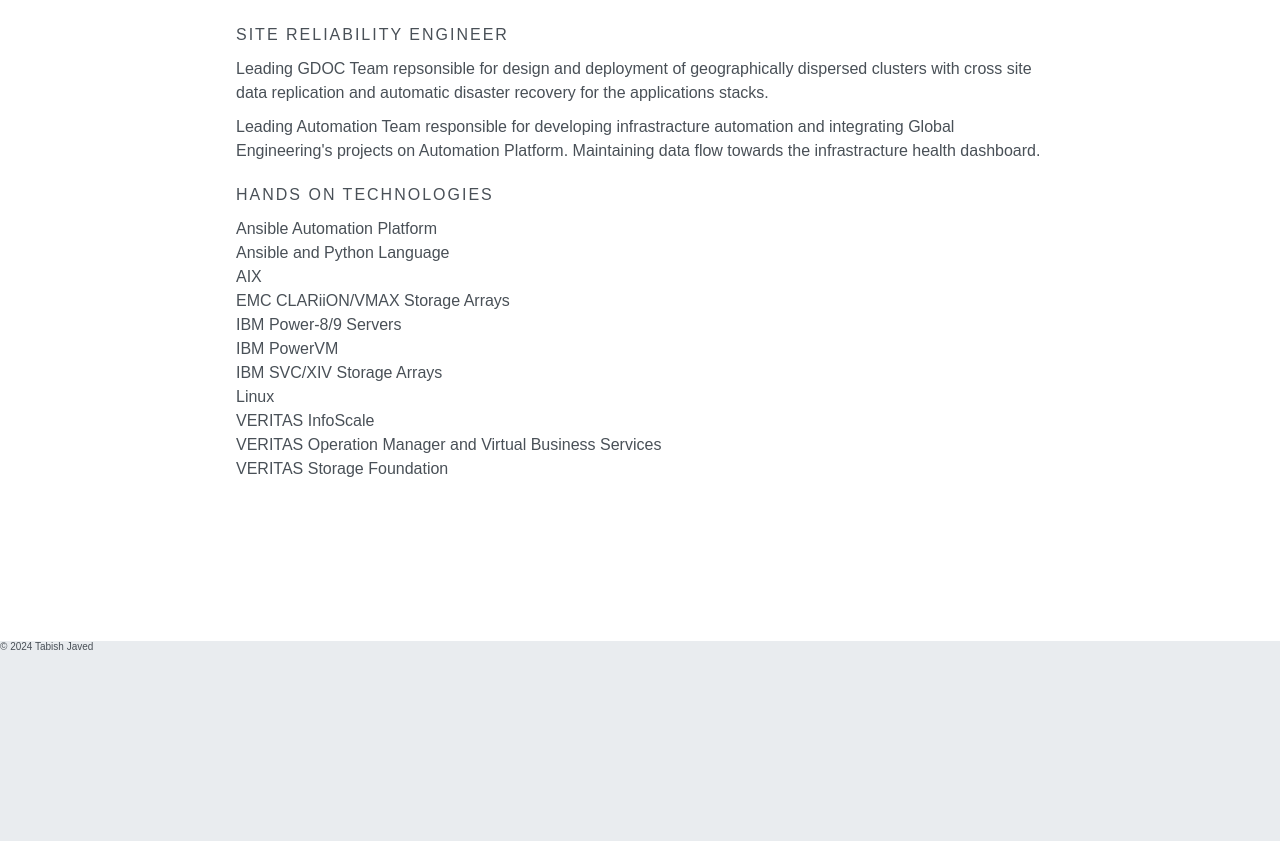
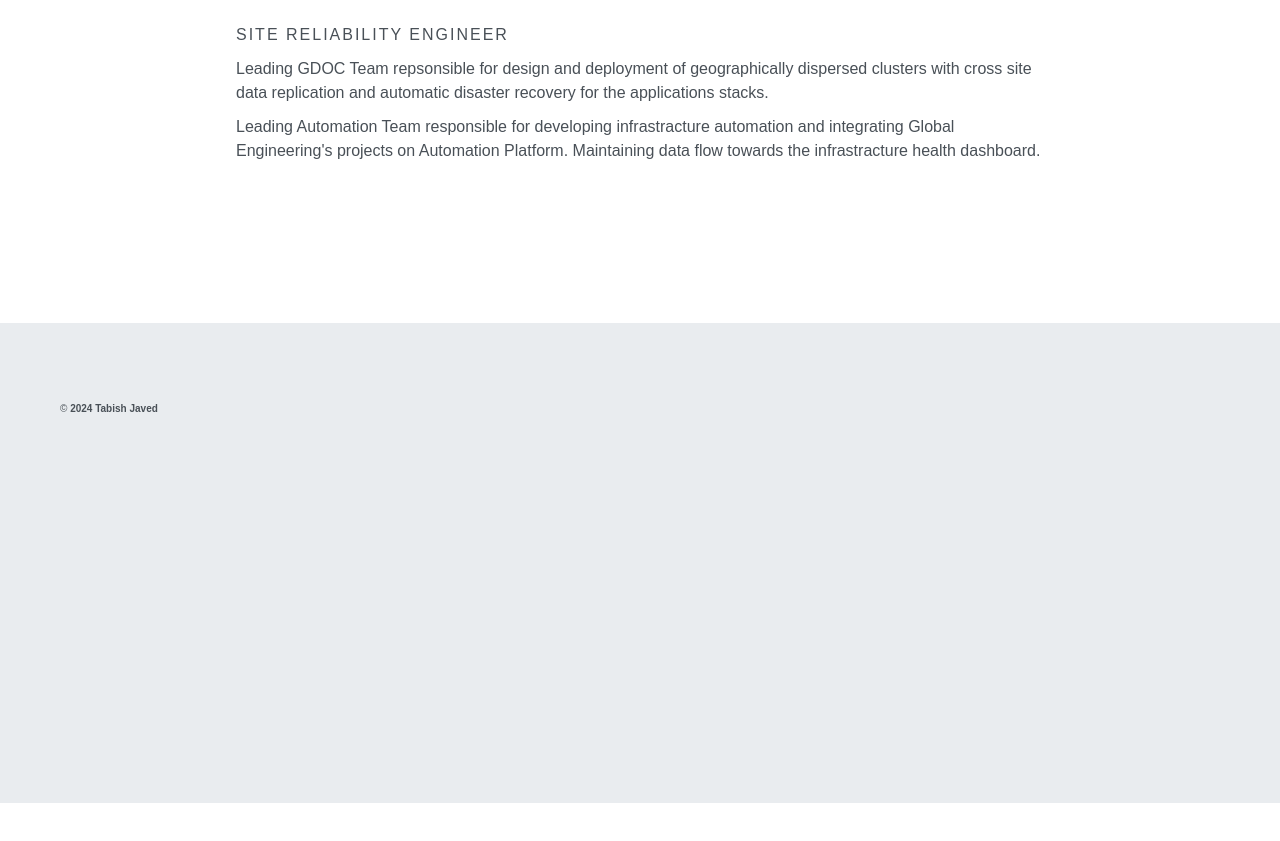
Before and after one commit to tabish-javed/my_profile, a plain HTML site: page index.html in a window 1280 px wide. Shown: the part 2008-2849 px from the top of the page. After the commit the page ends 2811 px from the top, so only its background shows below. Drawn offline with Linux system fonts and the light colour scheme; a web font is replaced by a local one.

Commit message:
added missing text

```diff
--- a/index.html
+++ b/index.html
@@ -145,22 +145,6 @@
                   Engineering's projects on Automation Platform. Maintaining data flow towards the infrastracture health
                   dashboard.</p>
               </div>
-              <div class="technologies">
-                <p class="heading-tertiary">HANDS ON TECHNOLOGIES</p>
-                <ol>
-                  <li>Ansible Automation Platform</li>
-                  <li>Ansible and Python Language</li>
-                  <li>AIX</li>
-                  <li>EMC CLARiiON/VMAX Storage Arrays</li>
-                  <li>IBM Power-8/9 Servers</li>
-                  <li>IBM PowerVM</li>
-                  <li>IBM SVC/XIV Storage Arrays</li>
-                  <li>Linux</li>
-                  <li>VERITAS InfoScale</li>
-                  <li>VERITAS Operation Manager and Virtual Business Services</li>
-                  <li>VERITAS Storage Foundation</li>
-                </ol>
-              </div>
             </div>
             <div class="company-rnr disabled">
               <div class="designation">
@@ -171,19 +155,32 @@
                   monitoring of Systems/Applications. Security scans, remediation and patch management. Help set a range
                   of management, technical, process direction and high level plans.</p>
               </div>
-              <div class="technologies">
-                <p class="heading-tertiary">HANDS ON TECHNOLOGIES</p>
-                <ol>
-                  <li>AIX</li>
-                  <li>EMC CLARiiON/VMAX Storage Arrays</li>
-                  <li>IBM Power-8/9 Servers</li>
-                  <li>IBM PowerVM</li>
-                  <li>IBM SVC/XIV Storage Arrays</li>
-                  <li>Linux</li>
-                  <li>VERITAS InfoScale</li>
-                  <li>VERITAS Operation Manager and Virtual Business Services</li>
-                  <li>VERITAS Storage Foundation</li>
-                </ol>
+            </div>
+            <div class="company-rnr disabled">
+              <div class="designation">
+                <p class="heading-tertiary">Sr. ENGINEER - AIX/POWER</p>
+                <p>AIX System Administration on IBM Power Machines for Midrange Infrastructure located in North America,
+                  EMEA and Australia. Team manages large-scale enterprise projects, administration, conversions and
+                  performance tuning and monitoring of Systems & Applications. Help set a range of management, technical
+                  and process direction and capacity plans.</p>
+              </div>
+            </div>
+            <div class="company-rnr disabled">
+              <div class="designation">
+                <p class="heading-tertiary">SYSTEM OPERATION LEAD SPECIALIST</p>
+                <p>Novell NetWare and AIX system administration, service activation/deactivation, migration and security
+                  compliances, health-checks and remediation. Defined, wrote and managed requirements for a majo section
+                  of these groundbreaking applications. Manage reports on performance/productivity and backup. This
+                  involves reporting for Incident/Change records performed by the team to be discussed for SLA meetings.
+                </p>
+              </div>
+            </div>
+            <div class="company-rnr disabled">
+              <div class="designation">
+                <p class="heading-tertiary">FIRST LINE SUPPORT ENGINEER</p>
+                <p>Novell NetWare and WinTel system administration. Maintenance of Ethernet Network. Installation and
+                  configuration of applications, anti-virus, updates and patches Servers / Workstations assembling
+                  maintenance and troubleshooting. </p>
               </div>
             </div>
           </div>
@@ -191,7 +188,9 @@
       </section>
     </main>
     <footer id="footer" class="footer">
-      <p>&copy; 2024 Tabish Javed</p>
+      <section class="section">
+        <p>&copy; <strong>2024 Tabish Javed</strong></p>
+      </section>
     </footer>
   </body>
 
```
